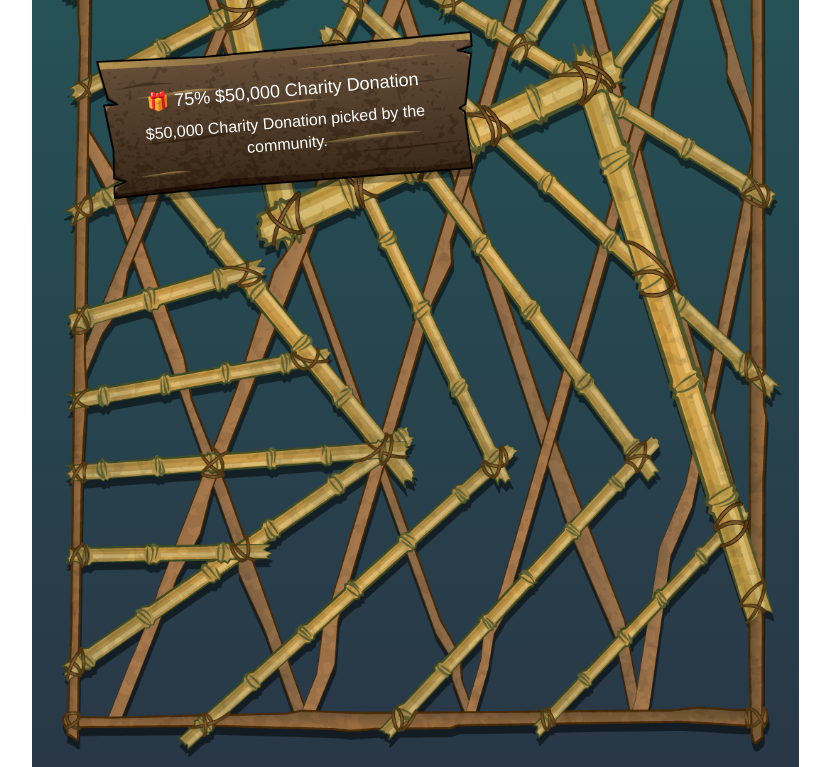
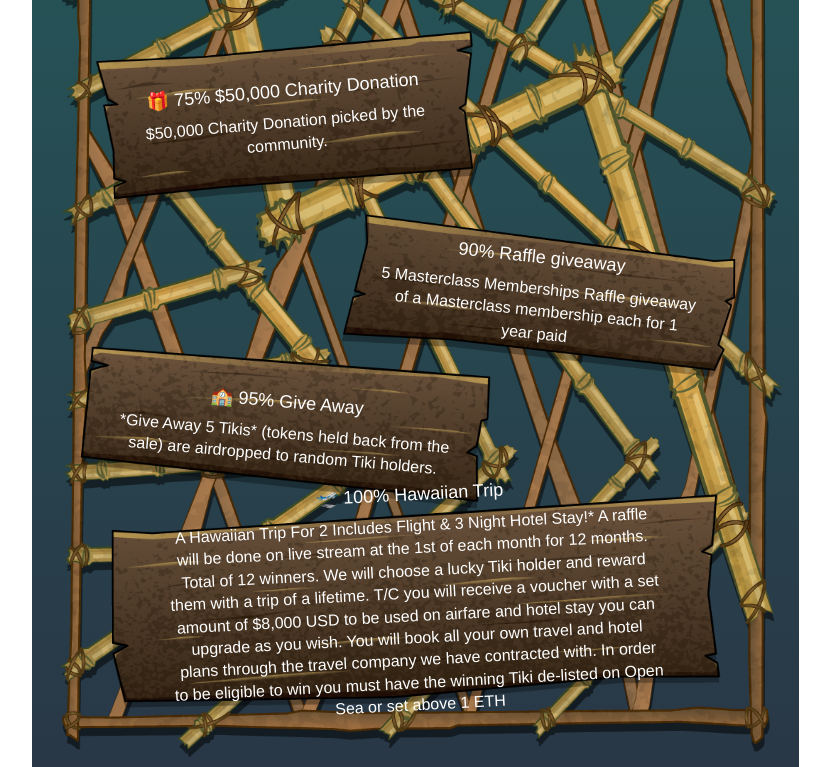
Before and after one commit to MainulKanon/tikiland, a plain HTML site: page index.html in a window 1280 px wide. Shown: the part 553-1320 px from the top of the page, without its empty margins (225-1055 px from the left). Drawn offline with Linux system fonts and the light colour scheme; a web font is replaced by a local one.

Commit message:
Update index.html

```diff
--- a/index.html
+++ b/index.html
@@ -80,22 +80,19 @@
             max-width: 50%;
         }
         .roadmap-con .roadmap-step-4{
-            top: 3%;
-            left: 6%;
-            max-width: 80%;
-            display: none;
+            top: 58%;
+            right: 8%;
+            max-width: 52%;
         }
         .roadmap-con .roadmap-step-5{
-            top: 3%;
+            top: 68%;
             left: 6%;
-            max-width: 80%;
-            display: none;
+            max-width: 54%;
         }
         .roadmap-con .roadmap-step-6{
-            top: 3%;
-            left: 6%;
+            top: 79%;
+            left: 10%;
             max-width: 80%;
-            display: none;
         }
 
         .roadmap-con .roadmap-step-1 .roadmap-steps-text{
@@ -107,6 +104,15 @@
         }
         .roadmap-con .roadmap-step-3 .roadmap-steps-text{
             transform: translate(-50%, -50%) rotate(355deg);
+        }
+        .roadmap-con .roadmap-step-4 .roadmap-steps-text{
+            transform: translate(-50%, -50%) rotate(6deg);
+        }
+        .roadmap-con .roadmap-step-5 .roadmap-steps-text{
+            transform: translate(-50%, -50%) rotate(5deg);
+        }
+        .roadmap-con .roadmap-step-6 .roadmap-steps-text{
+            transform: translate(-50%, -50%) rotate(357deg);
         }
 
         @media(max-width:670px) {
@@ -139,11 +145,11 @@
 
             .roadmap-con .roadmap-steps-text h3{
                 font-size: 8px;
-                line-height: 1.5;
+
             }
             .roadmap-con .roadmap-steps-text p{
                 font-size: 8px;
-                line-height: 1.5;
+
             }
         }
     </style>
```
